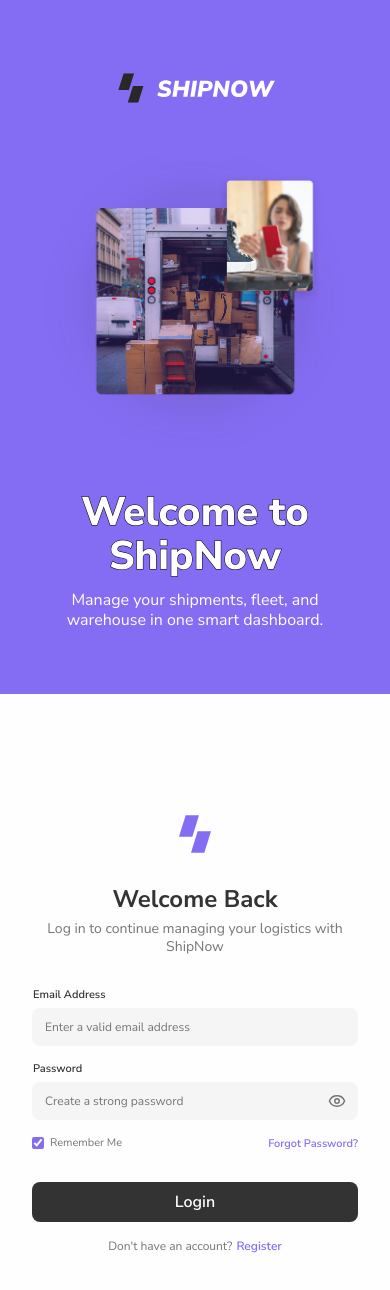
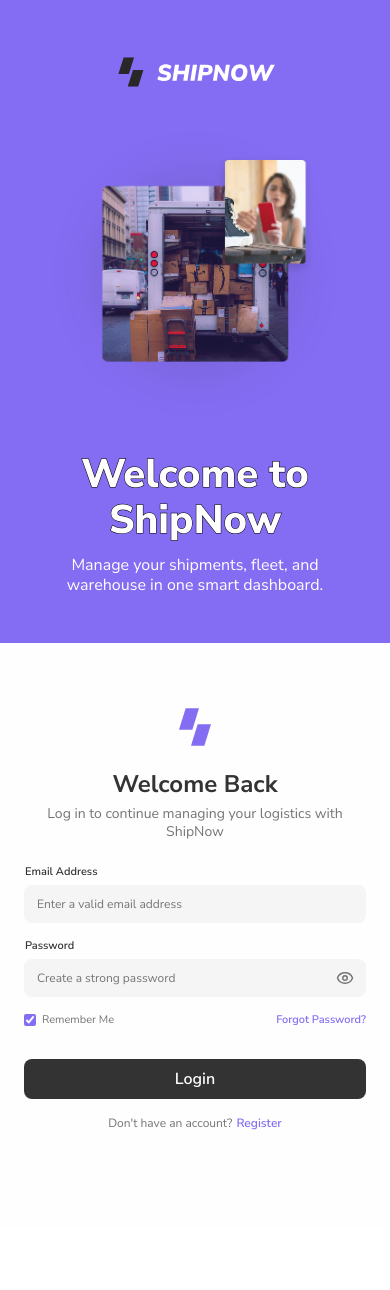
Before and after one commit to RsRiad/ShipNow, a Next.js app: page /login in a window 390 px wide. Shown: the top 1290 px of the page. After the commit the page ends 1227 px from the top, so only its background shows below. Built offline with nearby package versions, Linux system fonts and the light colour scheme.

Commit message:
feat: implement responsive login page with form validation and session simulation

```diff
--- a/src/app/(app)/login/page.tsx
+++ b/src/app/(app)/login/page.tsx
@@ -86,50 +86,50 @@ export default function LoginPage() {
   };
 
   return (
-    <div className="min-h-screen w-full flex flex-col lg:flex-row bg-[#fefefe] overflow-x-hidden">
-      {/* Left / Top Purple Hero Section — Figma: bg #856DF3, gap 42, pad 106 (desktop) */}
-      <div className="w-full lg:w-1/2 bg-[#856DF3] flex flex-col items-center justify-center gap-[42px] px-8 py-16 md:p-[106px] lg:p-[106px] text-[#fefefe] relative">
-        {/* Logo — Figma: 176x48 (mobile) / 265x72 (tablet+desktop) */}
-        <div className="flex items-center justify-center">
+    <div className="min-h-screen lg:h-screen lg:max-h-screen w-full flex flex-col lg:flex-row items-stretch bg-[#fefefe] overflow-x-hidden lg:overflow-hidden">
+      {/* Left / Top Purple Hero Section */}
+      <div className="w-full lg:w-1/2 bg-[#856DF3] flex flex-col items-center justify-center gap-6 sm:gap-2.5 lg:gap-0 px-6 pt-12 pb-12 sm:px-10 sm:py-8 lg:px-[clamp(2rem,4vw,70px)] lg:py-8 text-[#fefefe] relative lg:h-full lg:overflow-hidden shrink-0">
+        {/* Logo */}
+        <div className="flex items-center justify-center shrink-0 sm:mb-2 lg:mb-3">
           <Image
             src="/Assets/Logo.svg"
             alt="ShipNow Logo"
             width={265}
             height={72}
             priority
-            className="h-12 md:h-[72px] w-auto object-contain"
+            className="h-12 sm:h-14 lg:h-[clamp(44px,6vh,68px)] w-auto object-contain"
           />
         </div>
 
-        {/* Hero Graphic — Figma: 553x499 */}
-        <div className="relative w-full max-w-[326px] md:max-w-[553px] aspect-[553/499] rounded-2xl overflow-hidden">
+        {/* Hero Graphic */}
+        <div className="relative w-full max-w-[340px] sm:max-w-[460px] lg:max-w-[clamp(420px,46vw,553px)] lg:max-h-[58vh] aspect-[553/499] shrink min-h-0 sm:mb-2 lg:mb-2">
           <Image
             src="/Assets/loginPageImage.png"
             alt="ShipNow Logistics"
             fill
-            sizes="(max-width: 768px) 326px, 553px"
+            sizes="(max-width: 768px) 420px, 553px"
             priority
-            className="object-cover"
+            className="object-contain"
           />
         </div>
 
-        {/* Headline — Figma: gap 12, centered, max-w 326 (mobile) / 487 (tablet+desktop) */}
-        <div className="flex flex-col items-center gap-3 text-center max-w-[326px] md:max-w-[487px]">
-          {/* Heading: Nunito Sans 800, 40px, lh 44 (mobile has 1px black stroke) */}
-          <h1 className="font-extrabold text-[40px] leading-[44px] text-[#fefefe] max-md:[-webkit-text-stroke:1px_black] max-md:[paint-order:stroke_fill]">
+        {/* Headline */}
+        <div className="flex flex-col items-center gap-3 lg:gap-[12px] text-center max-w-[326px] md:max-w-[487px] shrink-0">
+          {/* Heading */}
+          <h1 className="font-extrabold text-[40px] leading-[1.15] text-[#fefefe] max-lg:[-webkit-text-stroke:1px_black] max-lg:[paint-order:stroke_fill]">
             Welcome to ShipNow
           </h1>
-          {/* Sub Heading: Nunito Sans 400, 16px, lh 20 */}
-          <p className="font-normal text-[16px] leading-[20px] text-[#fefefe]">
+          {/* Sub Heading */}
+          <p className="font-normal text-[16px] leading-[1.25] text-[#fefefe]">
             Manage your shipments, fleet, and warehouse in one smart dashboard.
           </p>
         </div>
       </div>
 
-      {/* Right / Bottom Login Form Section — Figma: gap 32, content width 400, pad 120 */}
-      <div className="w-full lg:w-1/2 flex flex-col items-center justify-center lg:min-h-screen px-8 py-[120px] lg:py-0 bg-[#fefefe]">
-        <div className="w-full max-w-[400px] flex flex-col items-center gap-8">
-          {/* Brand Icon — Figma: 40x40 */}
+      {/* Right / Bottom Login Form Section */}
+      <div className="w-full lg:w-1/2 flex flex-col items-center justify-center px-6 pt-16 pb-24 sm:px-10 sm:pt-16 sm:pb-24 lg:px-[clamp(2rem,4vw,64px)] lg:py-6 bg-[#fefefe] lg:h-full lg:overflow-y-auto">
+        <div className="w-full max-w-[400px] flex flex-col items-center gap-6 sm:gap-8 my-auto">
+          {/* Brand Icon */}
           <Image
             src="/Assets/Icon.svg"
             alt="ShipNow Icon"
@@ -138,13 +138,13 @@ export default function LoginPage() {
             className="h-10 w-10"
           />
 
-          {/* Headline — Figma: gap 8, centered */}
+          {/* Headline */}
           <div className="flex flex-col items-center gap-2 text-center w-full">
-            {/* Heading: Nunito Sans 700, 24px, lh 26, #333333 */}
+            {/* Heading */}
             <h2 className="font-bold text-[24px] leading-[26px] text-[#333333]">
               Welcome Back
             </h2>
-            {/* Sub Heading: Nunito Sans 400, 14px, lh 18, #757575 */}
+            {/* Sub Heading */}
             <p className="font-normal text-[14px] leading-[18px] text-[#757575]">
               Log in to continue managing your logistics with ShipNow
             </p>
@@ -156,18 +156,18 @@ export default function LoginPage() {
             noValidate
             className="w-full flex flex-col gap-8"
           >
-            {/* Fields group — Figma: gap 16 */}
+            {/* Fields group */}
             <div className="flex flex-col gap-4">
               {/* Email Field */}
               <div className="flex flex-col">
-                {/* Title: Nunito Sans 600, 11px, lh 14, #333333, mb 6 */}
+                {/* Title */}
                 <label
                   htmlFor="email"
                   className="font-semibold text-[11px] leading-[14px] text-[#333333] pb-1.5 px-px"
                 >
                   Email Address
                 </label>
-                {/* Field: pad 9/12, radius 8, bg #F5F5F5, h 38 */}
+                {/* Field */}
                 <input
                   id="email"
                   type="email"
@@ -230,7 +230,7 @@ export default function LoginPage() {
                 )}
               </div>
 
-              {/* Remember Me & Forgot Password — Figma: Remember 11px #757575, Forgot 11px 600 #856DF3 */}
+              {/* Remember Me & Forgot Password */}
               <div className="flex items-center justify-between">
                 <label className="flex items-center gap-1.5 cursor-pointer select-none">
                   <input
@@ -253,9 +253,9 @@ export default function LoginPage() {
               </div>
             </div>
 
-            {/* Action group — Figma: gap 16 */}
+            {/* Action group */}
             <div className="flex flex-col gap-4">
-              {/* Button CTA — Figma: pad 12/18, radius 8, bg #333333, 16px 600, h 44 */}
+              {/* Submit Button */}
               <button
                 type="submit"
                 disabled={isSubmitting}
@@ -271,7 +271,7 @@ export default function LoginPage() {
                 )}
               </button>
 
-              {/* Footer Text — Figma: 12px #757575 + Register 12px 600 #856DF3 */}
+              {/* Footer Text */}
               <div className="flex items-center justify-center gap-1">
                 <span className="font-normal text-[12px] leading-[16px] text-[#757575]">
                   Don&apos;t have an account?
--- a/src/app/layout.tsx
+++ b/src/app/layout.tsx
@@ -15,9 +15,12 @@ export default function RootLayout({
   return (
     <html
       lang="en"
+      suppressHydrationWarning
       className={`${nunitoSans.variable} h-full antialiased`}
     >
-      <body className="min-h-full flex flex-col font-sans">{children}</body>
+      <body className="min-h-full flex flex-col font-sans" suppressHydrationWarning>
+        {children}
+      </body>
     </html>
   );
 }
```
